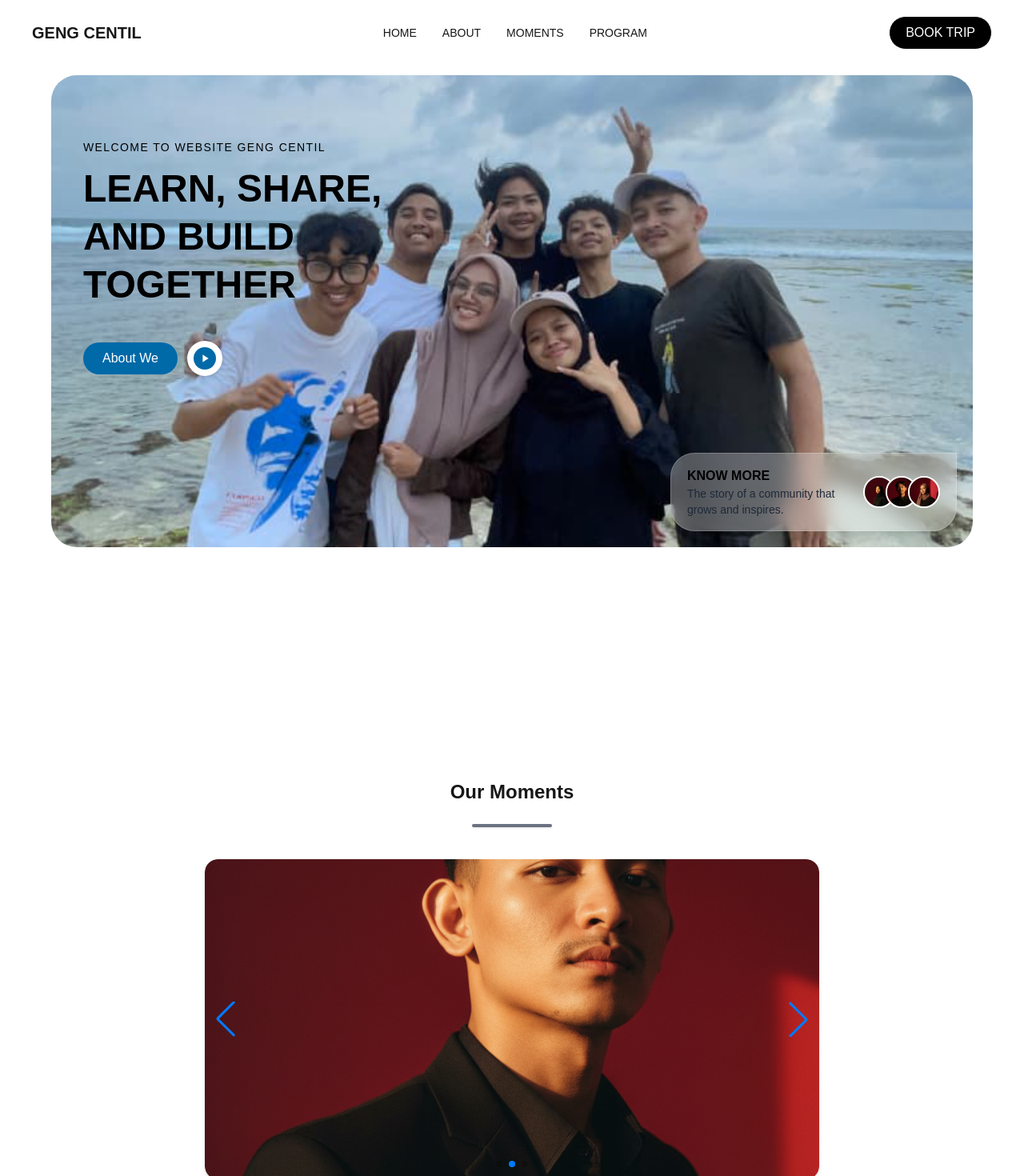
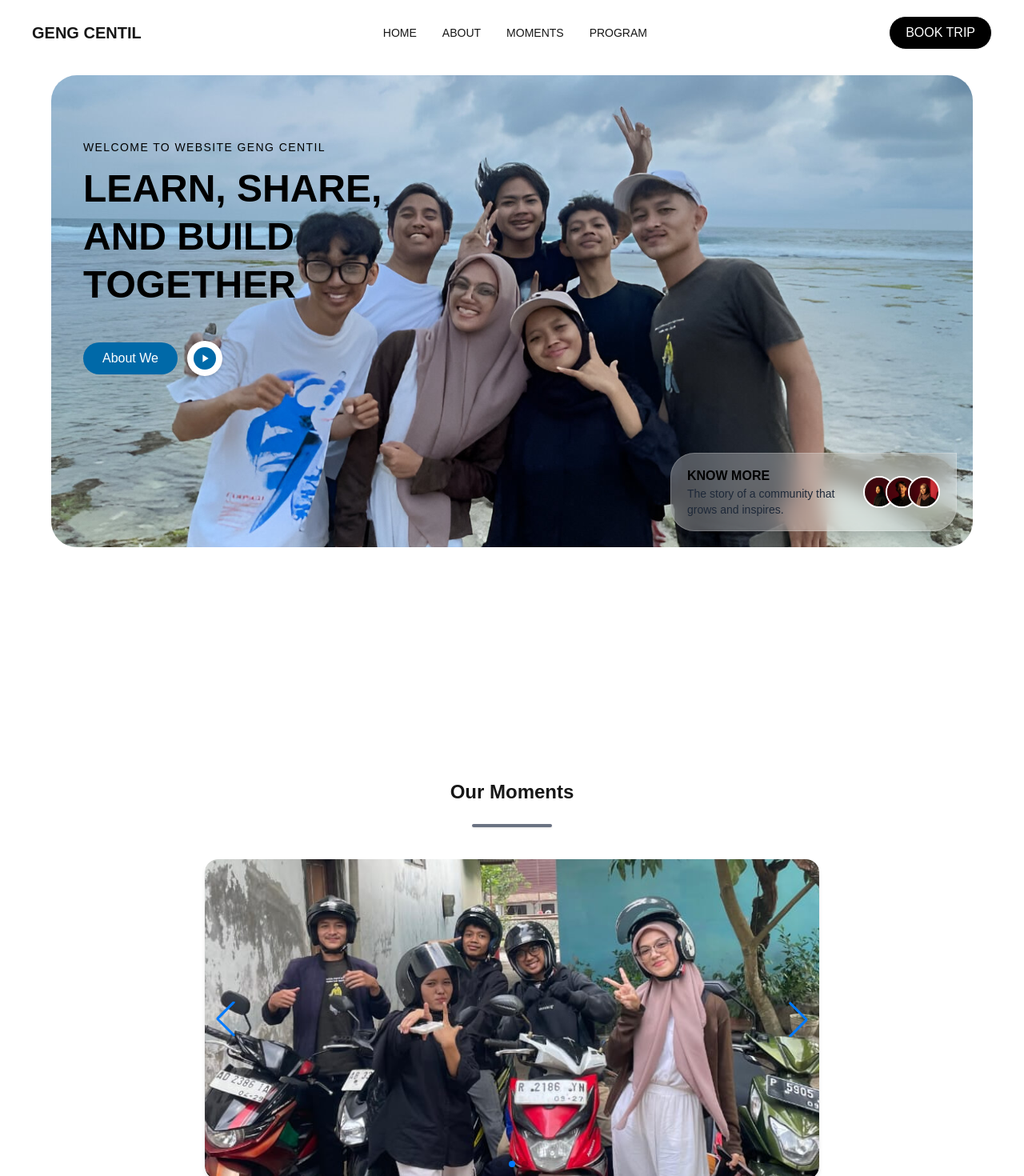
Before and after one commit to dmaszak/projek-bersama, a Next.js app: page / in a window 1280 px wide. Shown: the top 1470 px of the page at 80% size. Built offline with nearby package versions, Linux system fonts and the light colour scheme.

Commit message:
perubahan

```diff
--- a/app/components/HeroSection.tsx
+++ b/app/components/HeroSection.tsx
@@ -9,7 +9,7 @@ export default function HomePage() {
 
                     {/* Background Image */}
                     <Image
-                        src="/centiill.svg"
+                        src="/centiill (1) 1.svg"
                         alt="Geng Centil"
                         fill
                         className="object-cover"
--- a/app/components/OurMoments.tsx
+++ b/app/components/OurMoments.tsx
@@ -27,7 +27,7 @@ export default function OurMoments() {
         >
           <SwiperSlide>
             <img
-              src="/centiill.svg"
+              src="/centiill (1) 1.svg"
               alt="Foto 1"
               className="w-full h-[400px] object-cover rounded-2xl"
             />
@@ -35,7 +35,7 @@ export default function OurMoments() {
 
           <SwiperSlide>
             <img
-              src="/Yazid Ardani.svg"
+              src="/Centil gunkid.svg"
               alt="Foto 2"
               className="w-full h-[400px] object-cover rounded-2xl"
             />
@@ -43,7 +43,7 @@ export default function OurMoments() {
 
           <SwiperSlide>
             <img
-              src="/Dimas Zakaria 1.svg"
+              src="/Centil makrab.svg"
               alt="Foto 3"
               className="w-full h-[400px] object-cover rounded-2xl"
             />
```
